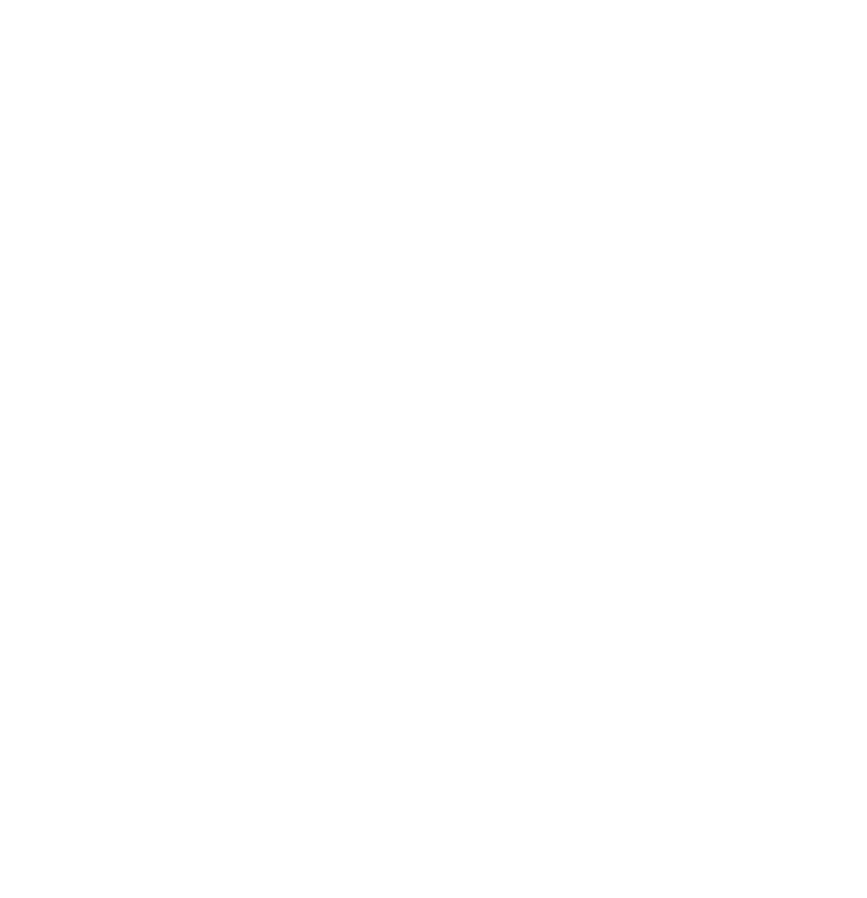
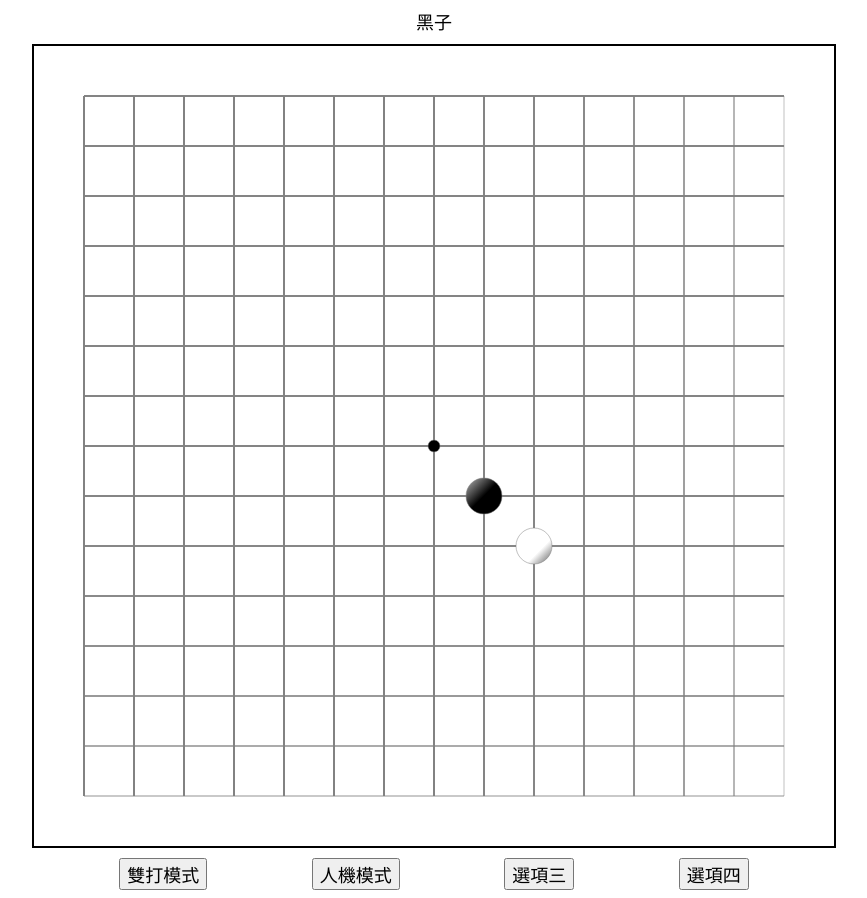
Before and after one commit to lpggil1106/5ChessProject, a plain HTML site: page main.html in a window 1280 px wide. Shown: the whole page, without its empty margins (206-1073 px from the left). Before the commit the page ends 800 px from the top, so only its background shows below. Drawn offline with Linux system fonts and the light colour scheme.

Commit message:
棋盤繪製完成

```diff
--- a/main.html
+++ b/main.html
@@ -7,6 +7,15 @@
     <link rel="stylesheet" href="style.css">
 </head>
 <body>
+    <div id="Cside">黑子</div>
+    <canvas id="myCanvas" height="800" width="800" ></canvas>
+
     <script src="script.js"></script>
+    <div class="buttonSet">
+        <button class="modeBtn">雙打模式</button>
+        <button class="modeBtn">人機模式</button>
+        <button class="modeBtn">選項三</button>
+        <button class="modeBtn">選項四</button>
+    </div>
 </body>
 </html>
--- a/script.js
+++ b/script.js
@@ -0,0 +1,63 @@
+var c = document.getElementById("myCanvas");
+var ctx = c.getContext("2d");
+
+//宣告黑白子漸層顏色 grad公式:
+//對於繪製中心點為(x,y)的黑/白子 colorGrid = ctx.createLinearGradient(x - 25, y - 25, x + 25, y + 25)
+var blackColor = ctx.createLinearGradient(425, 425, 475, 475);
+blackColor.addColorStop(0, "white");
+blackColor.addColorStop(0.5, "black");
+var whiteColor = ctx.createLinearGradient(475, 475, 525, 525);
+whiteColor.addColorStop(0, "white");
+whiteColor.addColorStop(0.6, "white");
+whiteColor.addColorStop(1, "black");
+
+
+//棋盤繪製(包含重製)
+function drawBoard(){
+
+    //繪製棋盤底()  底色=白色(reset)
+    ctx.strokeStyle = 'black';
+    ctx.lineWidth = 0.5;
+    ctx.fillStyle = '#ffffff';
+
+    ctx.fillRect(0, 0, ctx.canvas.width, ctx.canvas.height);
+    ctx.fillRect(0, 0, ctx.canvas.width, ctx.canvas.height);
+    console.log(ctx.canvas.height);
+    console.log(ctx.canvas.width);
+
+    //繪製棋格
+    ctx.strokeStyle = 'gray';
+    for(let i = 1; i < 16; i ++){
+        ctx.moveTo(50, 50 * i);
+        ctx.lineTo(750, 50 * i);
+        ctx.stroke();
+
+        ctx.moveTo(50 * i, 50);
+        ctx.lineTo(50 * i, 750);
+        ctx.stroke();
+    };
+
+    //繪製中心點
+    ctx.beginPath();
+    ctx.arc(400, 400, 6, 0, 2 * Math.PI);
+    ctx.fillStyle = 'black';
+    ctx.fill();
+    ctx.stroke();
+
+
+
+}
+
+drawBoard();
+//黑白子測試(記得刪掉)
+ctx.beginPath();
+ctx.arc(450, 450, 18, 0, 2 * Math.PI);
+ctx.fillStyle = blackColor;
+ctx.fill();
+ctx.stroke();
+ctx.beginPath();
+ctx.arc(500, 500, 18, 0, 2 * Math.PI);
+ctx.fillStyle = whiteColor;
+ctx.fill();
+ctx.stroke();
+//測試結束
--- a/style.css
+++ b/style.css
@@ -0,0 +1,21 @@
+canvas{
+    display:block;
+    border:2px solid black;
+    margin:10px auto;
+}
+
+div{
+    display:block;
+    margin:0 auto;
+    text-align: center;
+    font-size: large;
+}
+
+.buttonSet{
+    text-align: center;
+}
+
+.modeBtn{
+    margin:0 50px;
+    font-size: large;
+}
```
